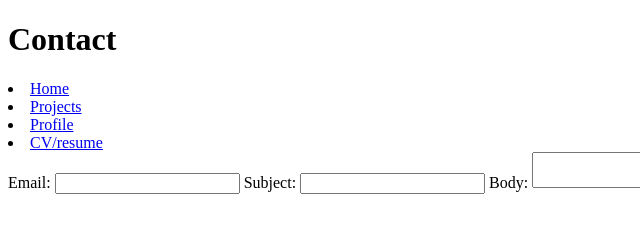
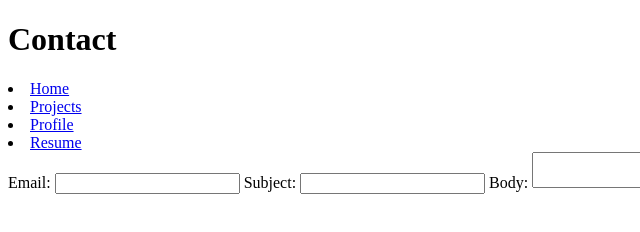
Before and after one commit to tommycho1223/portfolio, a plain HTML site: page contact/index.html in a window 1280 px wide. Shown: the full height of the page, 0-640 px from the left. Drawn offline with Linux system fonts and the light colour scheme.

```diff
--- a/contact/index.html
+++ b/contact/index.html
@@ -11,7 +11,7 @@
         <li><a href="https://tommycho1223.github.io/portfolio/" target="_blank">Home</a></li>
         <li><a href="https://tommycho1223.github.io/portfolio/projects/" target="_blank">Projects</a></li>
         <li><a href="https://github.com/tommycho1223/" target="_blank">Profile</a></li>
-        <li><a href="https://tommycho1223.github.io/portfolio/cv/" target="_blank">CV/resume</a></li>
+        <li><a href="https://tommycho1223.github.io/portfolio/cv/" target="_blank">Resume</a></li>
     </nav>
     <form action="mailto:tommycho1223@gmail.com" method="POST" enctype="text/plain">
         <label for="email">Email:</label>
```
Also changed, not shown: index.html (+1 -1 lines).
